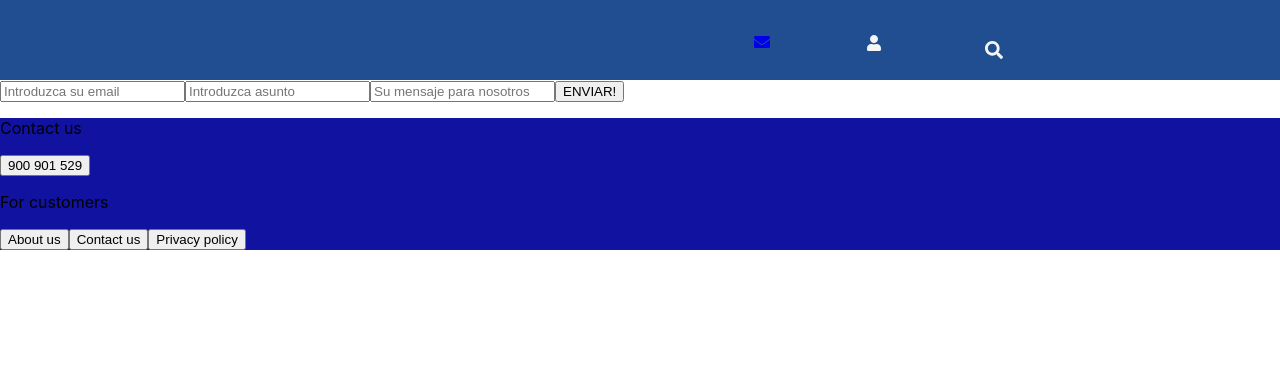
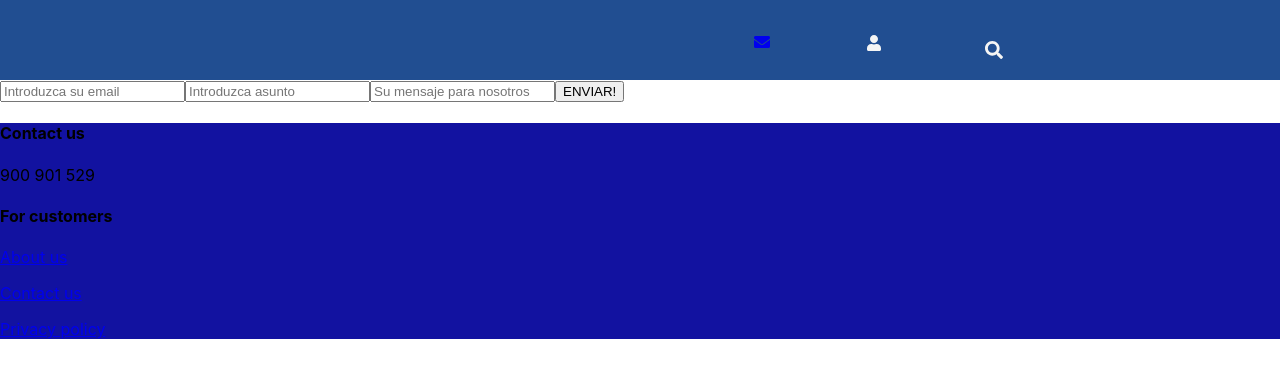
Before and after one commit to Jesus1994-7/SearchFlight_FRONT, a React (Create React App) app in the folder app/: page /contactUs in a window 1280 px wide. Shown: the top 378 px of the page. Built offline with nearby package versions, Linux system fonts and the light colour scheme.

Commit message:
Fix links in footer, takeoff buttons

```diff
--- a/app/src/components/footer/footer.jsx
+++ b/app/src/components/footer/footer.jsx
@@ -1,5 +1,5 @@
 import React from 'react';
-import { NavLink } from 'react-router-dom';
+import { Link } from 'react-router-dom';
 import './footer.scss';
 
 class Footer extends React.Component {
@@ -13,21 +13,15 @@ class Footer extends React.Component {
         return (
             <div className="comp-footer">
                 <div className="div-left">
-                    <p>Contact us</p>
-                    <button>900 901 529</button>
+                    <h4>Contact us</h4>
+                    <p>900 901 529</p>
 
                 </div>
                 <div className="div-right">
-                    <p>For customers</p>
-                    <NavLink exact to="/aboutus">
-                        <button>About us</button>
-                    </NavLink>
-                    <NavLink exact to="/contactus">
-                        <button>Contact us</button>
-                    </NavLink>
-                    <NavLink exact to="/privacy">
-                        <button>Privacy policy</button>
-                    </NavLink>
+                    <h4>For customers</h4>
+                    <p><Link exact to="/aboutUs"> About us</Link></p>
+                    <p><Link to="/contactUs"> Contact us </Link></p>
+                    <p><Link exact to="/privacy"> Privacy policy</Link></p>
                 </div>
             </div>
         )
```
